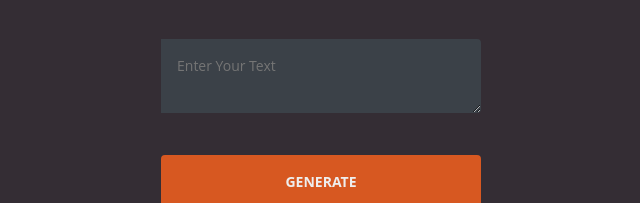
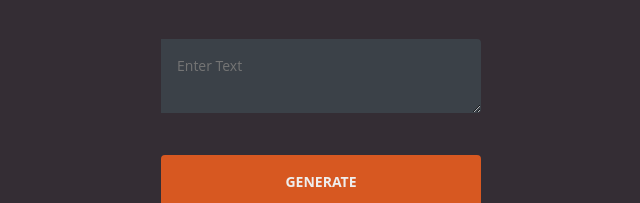
Before and after one commit to anuj-ps/QR-Code-Generator, a plain HTML site: page index.html in a window 1280 px wide. Shown: the part 333-536 px from the top of the page, 319-959 px from the left. Drawn offline with Linux system fonts and the light colour scheme.

Commit message:
Update index.html
Changed user input interface

```diff
--- a/index.html
+++ b/index.html
@@ -42,13 +42,15 @@
             {
                 myimg.src=gapi+"300x300"+"&chl="+mytext;
             }
-
+//else starts here
             else
             {
                 alert("Please Enter Text");
             }
 
         }
+        //change 1
+        //change2
     </script>
     <div class="grid">
         <h2 align="center">Qr Code Generator</h2>
@@ -63,7 +65,8 @@
             <option value="300">300x300</option>
         </select>
         <br><br>
-        <textarea placeholder="Enter Your Text" id="qrtext"></textarea>
+
+        <textarea placeholder="Enter Text" id="qrtext"></textarea>
         <br><br>
         <input type="submit" value="Generate" onclick="genQR()">
 
```
